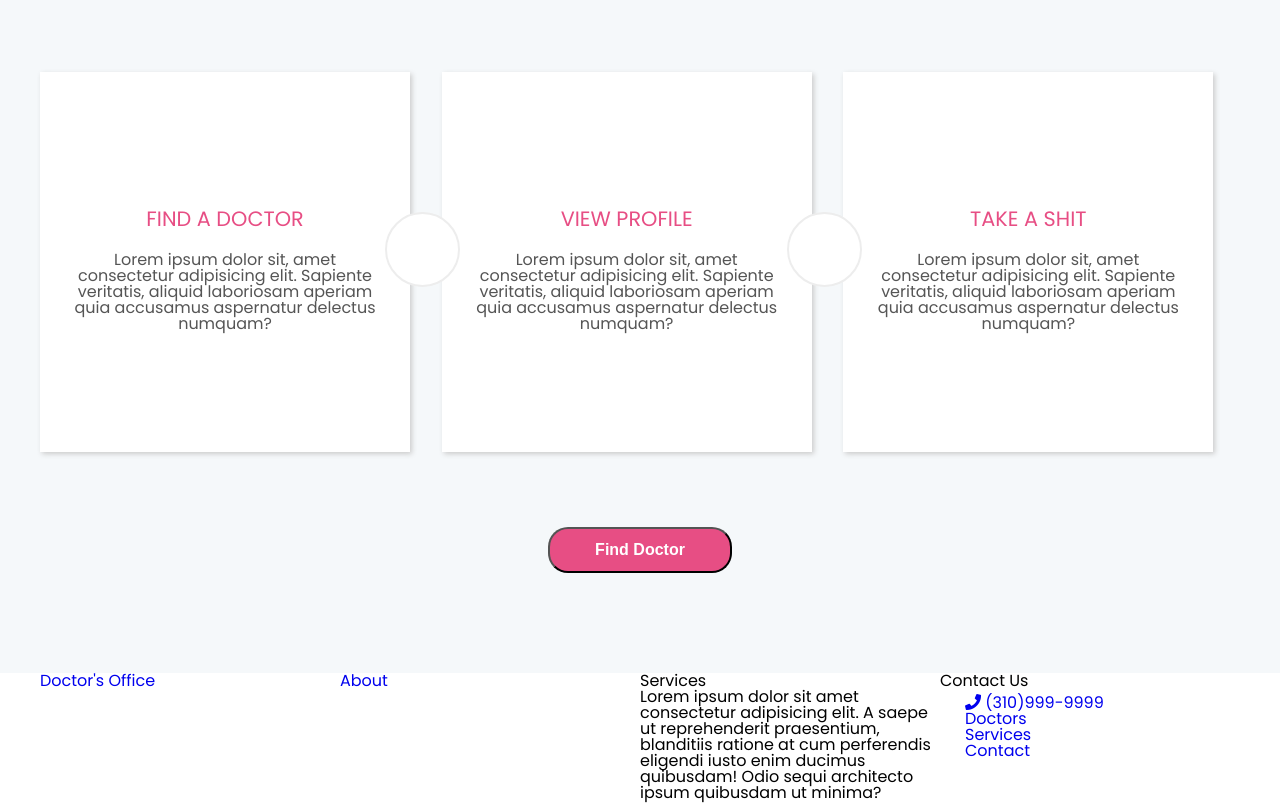
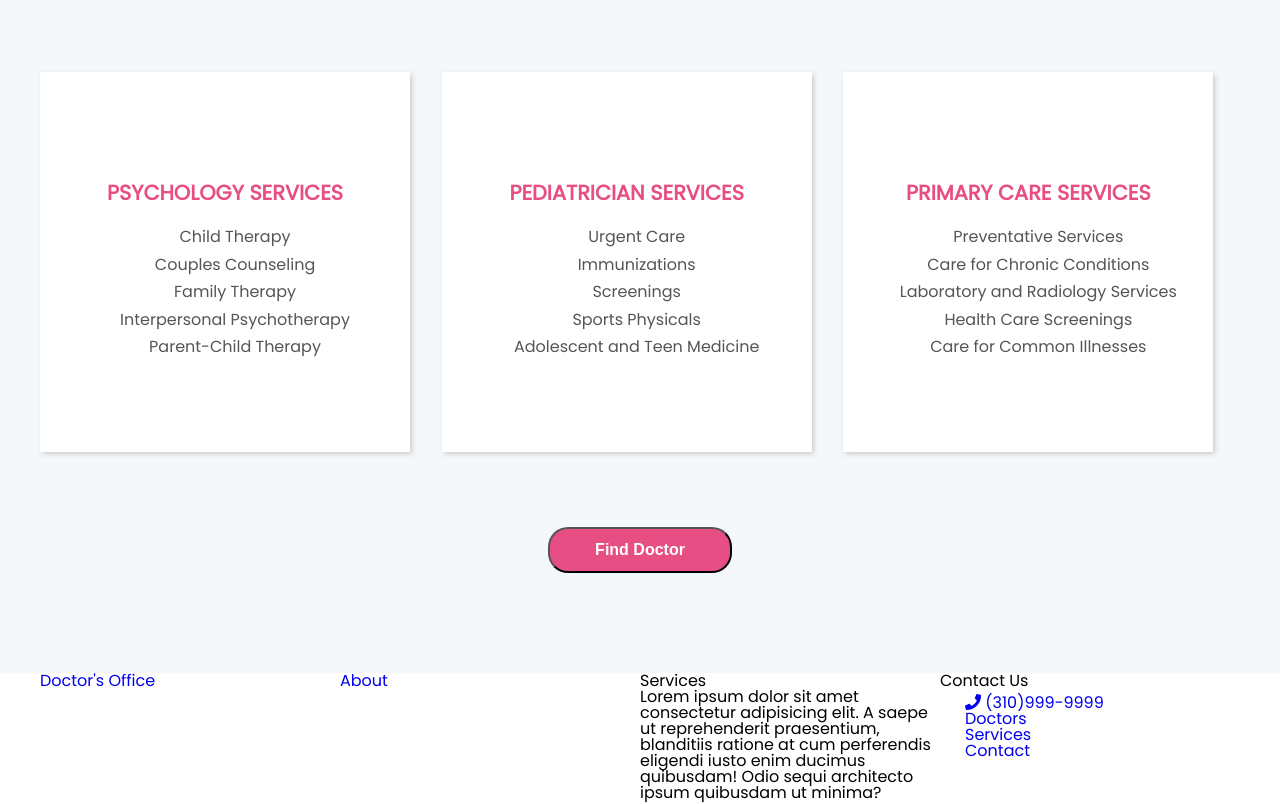
Before and after one commit to OcielC/Palmetto-Health-Center, a plain HTML site: page index.html in a window 1280 px wide. Shown: the part 1729-2533 px from the top of the page. Drawn offline with Linux system fonts and the light colour scheme.

Commit message:
Change up the Services text

```diff
--- a/css/services.css
+++ b/css/services.css
@@ -40,8 +40,8 @@
   height: 380px;
   width: 370px;
   background-color: #fff;
-  display: flex;
-  justify-content: center;
+  /* display: flex;
+  justify-content: center; */
   position: relative;
   align-items: center;
   box-shadow: 2px 2px 5px #ccc;
@@ -62,15 +62,29 @@
 }
 .services__card--info {
   text-align: center;
+  display: flex;
+  flex-direction: column;
+  justify-content: center;
+  height: 100%;
 }
 
 .services__card-redText {
   color: #e74e84;
   font-size: 1.3rem;
   text-transform: uppercase;
-  font-weight: 500;
+  font-weight: 600;
   margin: 25px 0 10px;
   line-height: 1.2;
+}
+
+.services__list {
+  list-style: none;
+}
+
+.servcies__list-item {
+  margin: 5px 0;
+  line-height: 1.4;
+  text-align: center;
 }
 
 .services__card-darkText {
@@ -91,3 +105,8 @@
   font-weight: 600;
   font-size: 1rem;
 }
+
+.services__button a {
+  text-decoration: none;
+  color: inherit;
+}
--- a/index.html
+++ b/index.html
@@ -187,42 +187,56 @@
         </div>
         <div class="services__card-container">
           <div class="services__card">
-            <div>
-              <span class="services__span--arrow"></span>
-              <div class="services__card--info">
-                <h4 class="services__card-redText">Find A Doctor</h4>
-                <h6 class="services__card-darkText">
-                  Lorem ipsum dolor sit, amet consectetur adipisicing elit.
-                  Sapiente veritatis, aliquid laboriosam aperiam quia accusamus
-                  aspernatur delectus numquam?
-                </h6>
-              </div>
+            <!-- Comment out the circle in bewtween card -->
+            <!-- <span class="services__span--arrow"></span>  -->
+            <div class="services__card--info">
+              <h4 class="services__card-redText">Psychology Services</h4>
+
+              <ul class="services__list">
+                <li class="servcies__list-item">Child Therapy</li>
+                <li class="servcies__list-item">Couples Counseling</li>
+                <li class="servcies__list-item">Family Therapy</li>
+                <li class="servcies__list-item">
+                  Interpersonal Psychotherapy
+                </li>
+                <li class="servcies__list-item">Parent-Child Therapy</li>
+              </ul>
             </div>
           </div>
           <div class="services__card">
-            <span class="services__span--arrow"></span>
+            <!-- Comment out the circle in bewtween card -->
+            <!-- <span class="services__span--arrow"></span> -->
             <div class="services__card--info">
-              <h4 class="services__card-redText">View Profile</h4>
-              <h6 class="services__card-darkText">
-                Lorem ipsum dolor sit, amet consectetur adipisicing elit.
-                Sapiente veritatis, aliquid laboriosam aperiam quia accusamus
-                aspernatur delectus numquam?
-              </h6>
+              <h4 class="services__card-redText">Pediatrician Services</h4>
+
+              <ul class="services__list">
+                <li class="servcies__list-item">Urgent Care</li>
+                <li class="servcies__list-item">Immunizations</li>
+                <li class="servcies__list-item">Screenings</li>
+                <li class="servcies__list-item">Sports Physicals</li>
+                <li class="servcies__list-item">
+                  Adolescent and Teen Medicine
+                </li>
+              </ul>
             </div>
           </div>
           <div class="services__card">
             <div class="services__card--info">
-              <h4 class="services__card-redText">Take A Shit</h4>
-              <h6 class="services__card-darkText">
-                Lorem ipsum dolor sit, amet consectetur adipisicing elit.
-                Sapiente veritatis, aliquid laboriosam aperiam quia accusamus
-                aspernatur delectus numquam?
-              </h6>
+              <h4 class="services__card-redText">Primary Care Services</h4>
+              <ul class="services__list">
+                <li class="servcies__list-item">Preventative Services</li>
+                <li class="servcies__list-item">Care for Chronic Conditions</li>
+                <li class="servcies__list-item">
+                  Laboratory and Radiology Services
+                </li>
+                <li class="servcies__list-item">Health Care Screenings</li>
+                <li class="servcies__list-item">Care for Common Illnesses</li>
+              </ul>
             </div>
           </div>
         </div>
         <div class="services__button">
-          <button>Find Doctor</button>
+          <button><a href="/">Find Doctor</a></button>
         </div>
       </div>
     </section>
```
